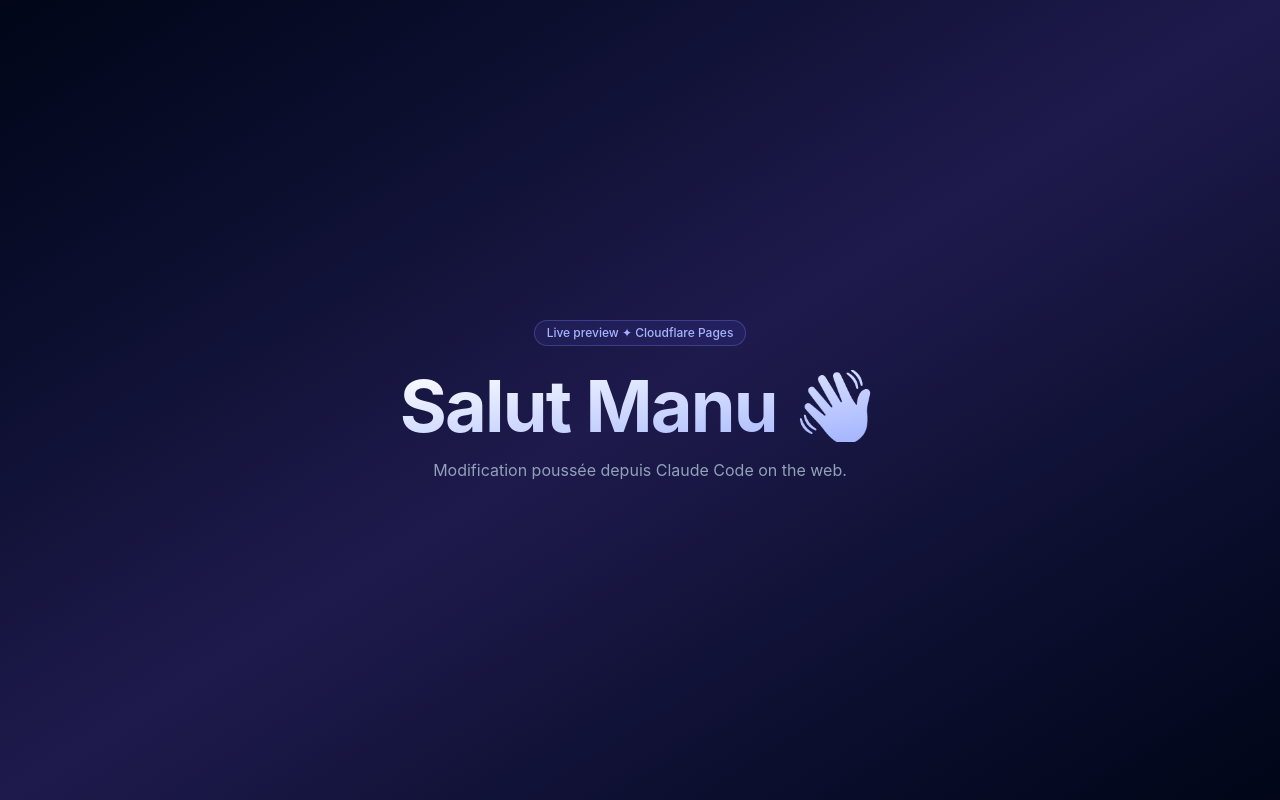
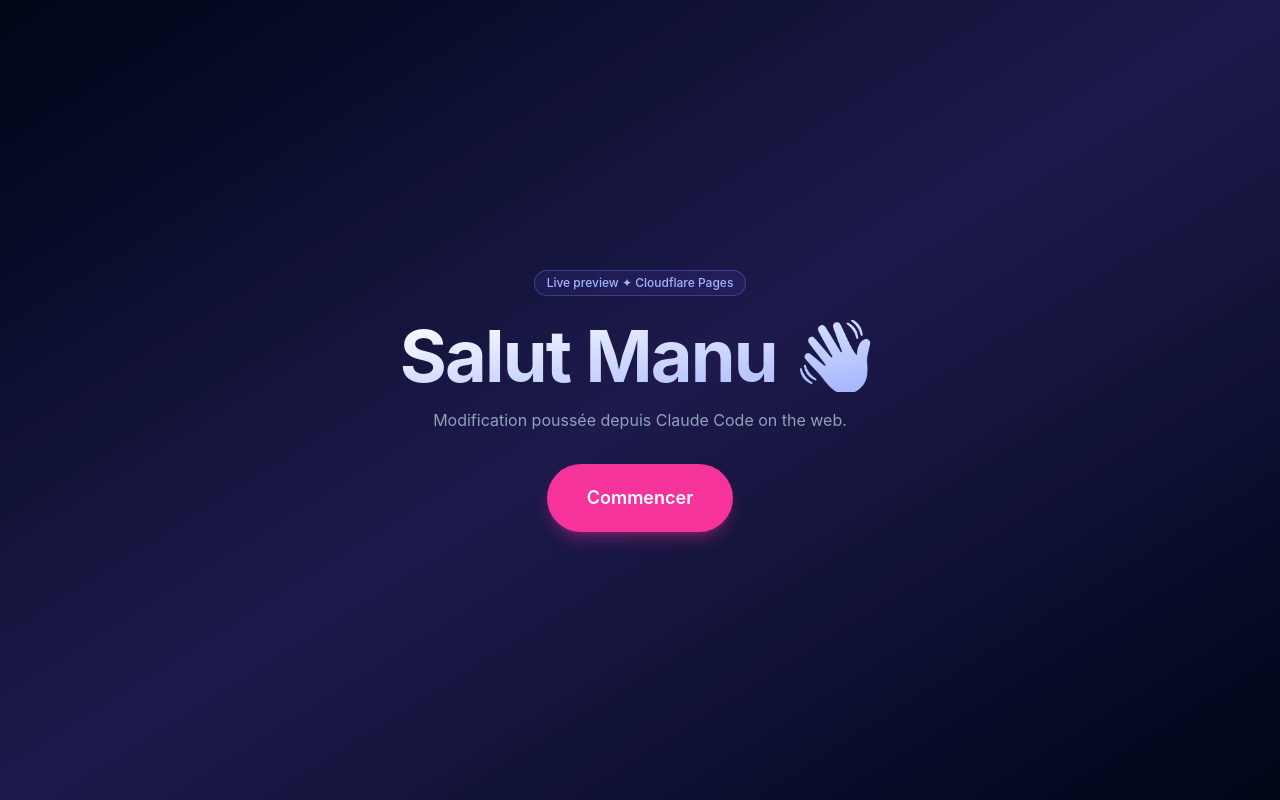
Before and after one commit to ManuAVQN/website-starter-kit, a Next.js app: page / in a window 1280 px wide. Built offline with nearby package versions, Linux system fonts and the light colour scheme.

Commit message:
Add a pink Commencer button to the home page
Iterating on the home page via the screenshot-driven loop:
add a CTA button and make it larger / pink per user direction.

https://claude.ai/code/session_01WQFujPNrfmnUnLLtwZ6Qdi

```diff
--- a/app/page.tsx
+++ b/app/page.tsx
@@ -11,6 +11,9 @@ export default function Home() {
         <p className="mt-4 text-slate-400">
           Modification poussée depuis Claude Code on the web.
         </p>
+        <button className="mt-8 rounded-full bg-pink-500 px-10 py-5 text-lg font-semibold text-white shadow-lg shadow-pink-500/30 transition hover:bg-pink-400">
+          Commencer
+        </button>
       </div>
     </main>
   );
```
